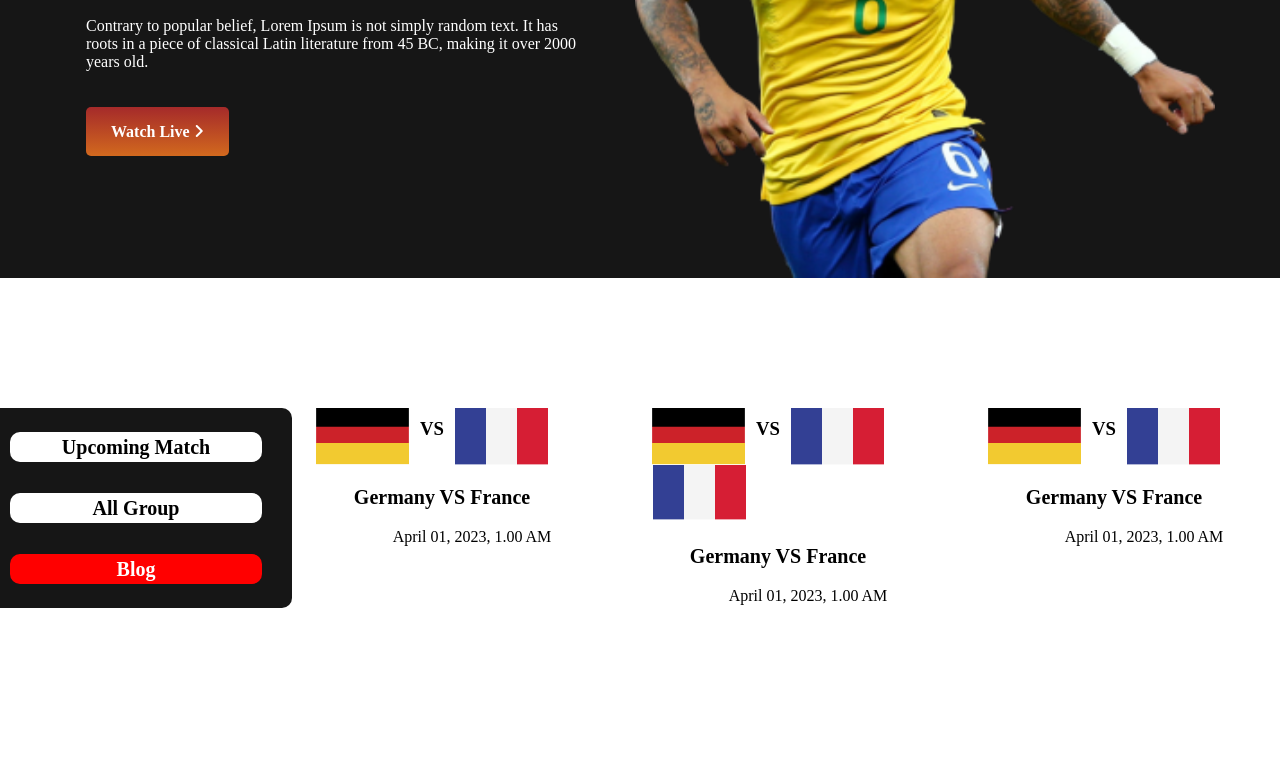
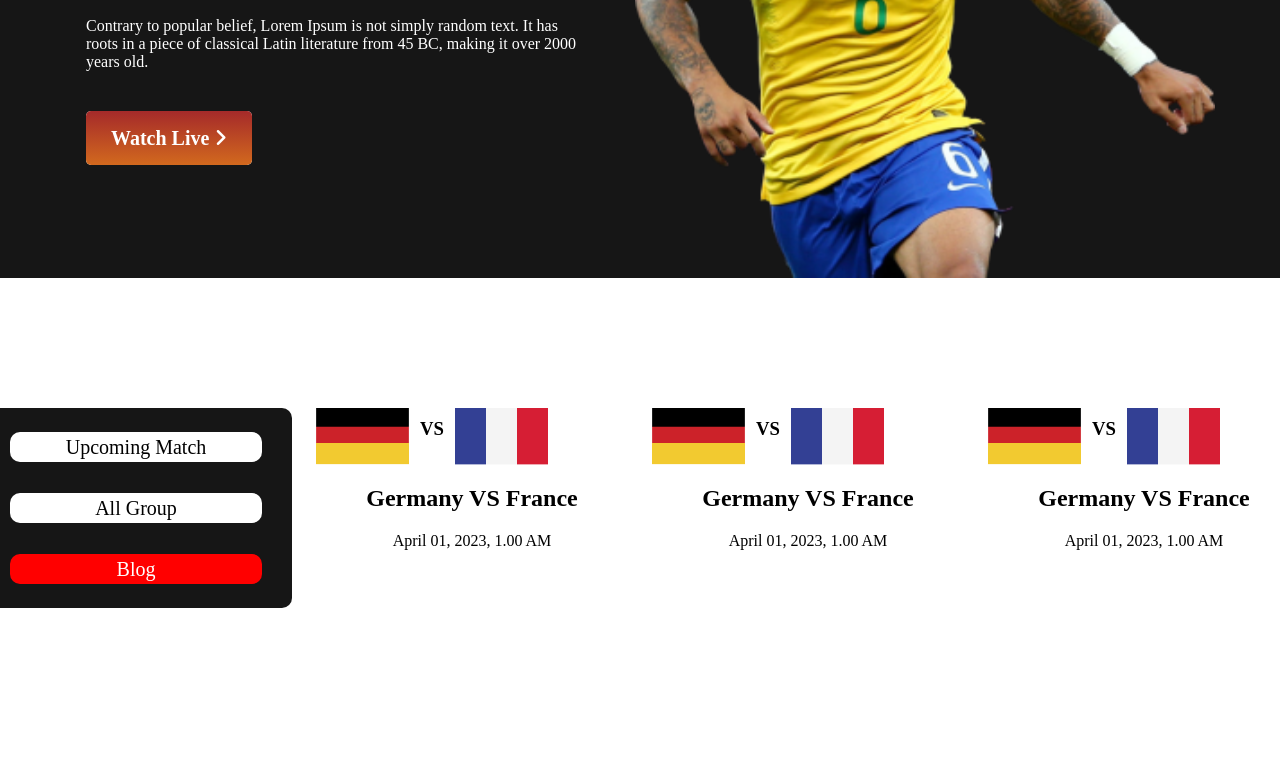
Before and after one commit to bandhanghosh99/Assignment-2-new-hero, a plain HTML site: page index2.html in a window 1280 px wide. Shown: the part 426-1193 px from the top of the page. Drawn offline with Linux system fonts and the light colour scheme.

Commit message:
same almost done

```diff
--- a/index2.html
+++ b/index2.html
@@ -24,9 +24,9 @@
     </section>
     <section class="flex-container">
         <div class="upcoming">
-            <h2><span>Upcoming Match</span></h2>
-            <h2><span>All Group</span></h2>
-            <h2 id="h2-red"><span>Blog</span></h2>
+            <a href=""><span>Upcoming Match</span></a>
+            <a href=""><span>All Group</span></a>
+            <a href="" id="a2-red"><span>Blog</span></a>
         </div>
         <div class="grid-container">
             <div class="notflex">
@@ -44,7 +44,6 @@
                 <h3>VS</h3>
                 <img src="assets/Flag.png" alt="">
                 </span>
-                <img src="assets/Flag.png" alt="">
                 <h2>Germany VS France</h2>
                 <p>April 01, 2023, 1.00 AM</p>
             </div>
--- a/style.css
+++ b/style.css
@@ -81,7 +81,9 @@ body{
     width: 312px;
     height: 200px;
 }
-h2{
+a{
+    text-decoration: none;
+    color: black;
     width: 252px;
     height: 30px;
     font-size: 20px;
@@ -92,8 +94,7 @@ h2{
     background-color: #FFFFFF;
     text-align: center;
 }
-
-#h2-red{
+#a2-red{
     color: #FFFFFF;
     background-color: red;
     margin-bottom: 17px;
@@ -250,7 +251,7 @@ footer{
         height: 200px;
         margin-bottom: 20px;
     }
-    h2{
+    a{
         width: 252px;
         height: 30px;
         font-size: 20px;
@@ -261,7 +262,7 @@ footer{
         text-align: center;
     }
 
-    #h2-red{
+    #a2-red{
         color: #FFFFFF;
         background-color: red;
         margin-bottom: 17px;
@@ -392,7 +393,7 @@ footer{
         width: 312px;
         height: 200px;
     }
-    h2{
+    a{
         width: 252px;
         height: 30px;
         font-size: 20px;
@@ -404,7 +405,7 @@ footer{
         text-align: center;
     }
 
-    #h2-red{
+    #a2-red{
         color: #FFFFFF;
         background-color: red;
         margin-bottom: 17px;
--- a/style2.css
+++ b/style2.css
@@ -80,7 +80,9 @@ body{
     width: 312px;
     height: 200px;
 }
-h2{
+a{
+    text-decoration: none;
+    color: black;
     width: 252px;
     height: 30px;
     font-size: 20px;
@@ -92,7 +94,7 @@ h2{
     text-align: center;
 }
 
-#h2-red{
+#a2-red{
     color: #FFFFFF;
     background-color: red;
     margin-bottom: 17px;
```
Also changed, not shown: index.html (+3 -3 lines).
